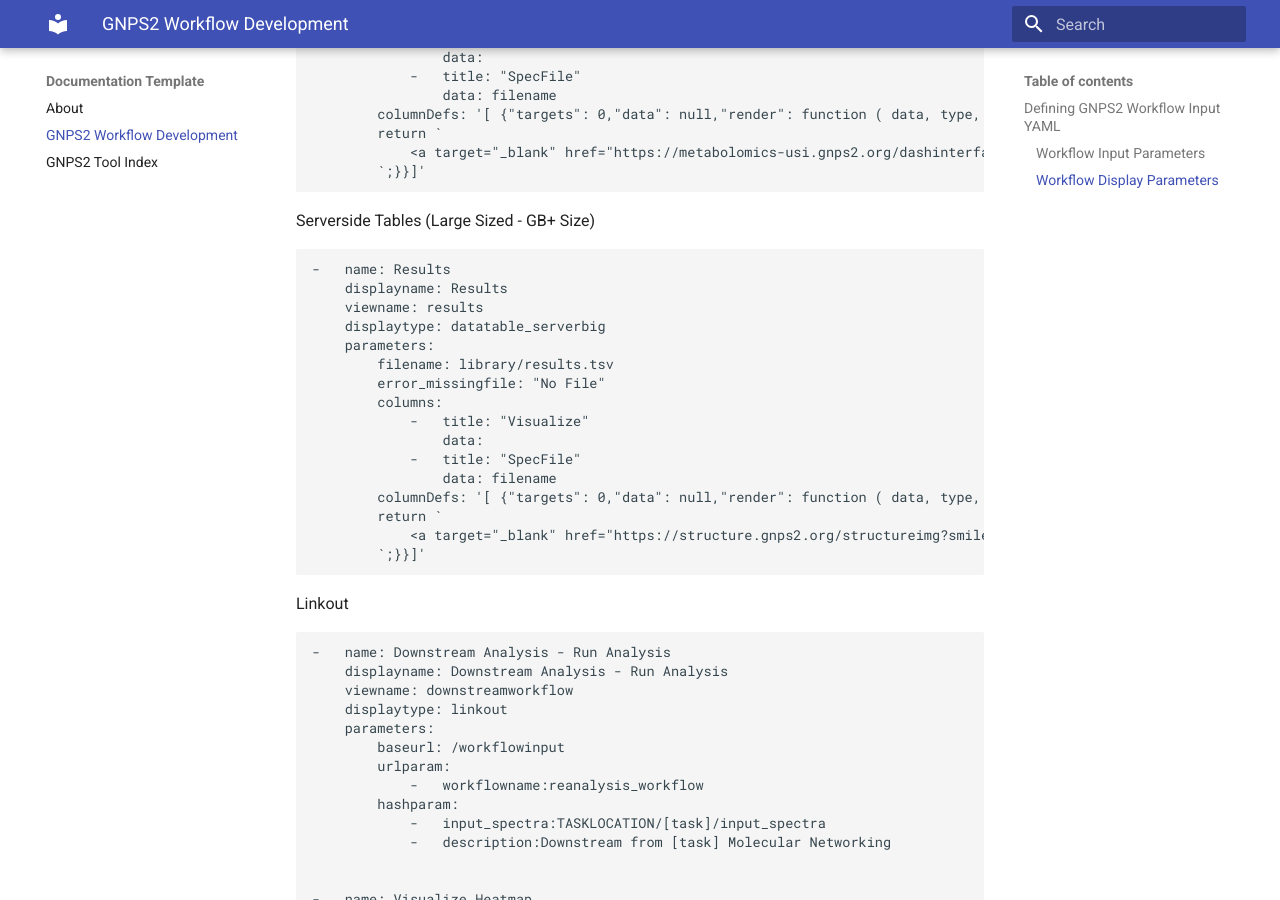
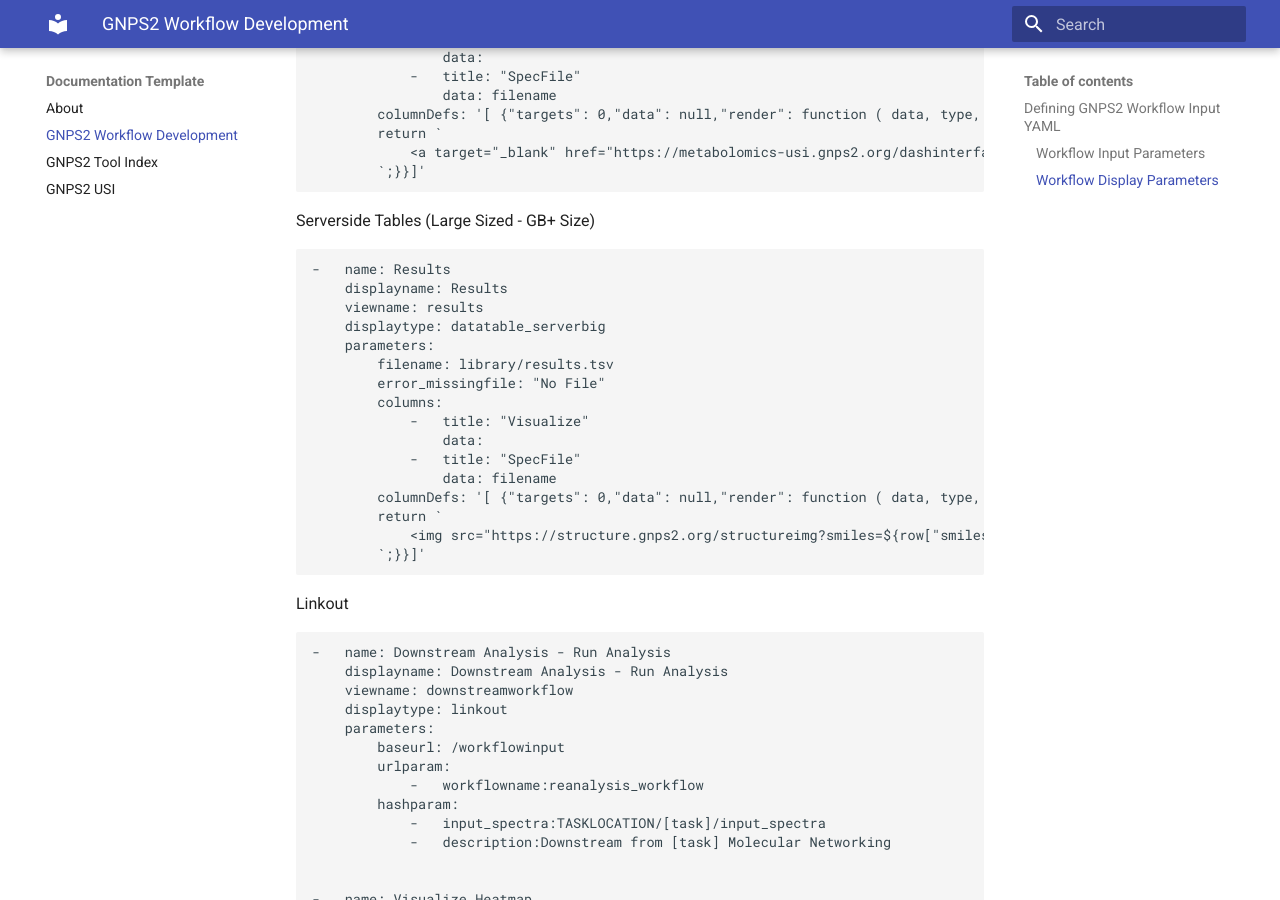
Before and after one commit to Wang-Bioinformatics-Lab/GNPS2_Documentation, an MkDocs documentation site: the page built from docs/workflowdev.md, in a window 1280 px wide and 900 px high, scrolled down 2591 px. Built offline with MkDocs 1.6.1 and Material for MkDocs 9.7.7, drawn with Linux system fonts in a browser that asks for light colours.

Commit message:
adding docs

````diff
--- a/docs/workflowdev.md
+++ b/docs/workflowdev.md
@@ -148,7 +148,7 @@
                 data: filename
         columnDefs: '[ {"targets": 0,"data": null,"render": function ( data, type, row, meta ) {
         return `
-            <a target="_blank" href="https://structure.gnps2.org/structureimg?smiles=${row["smiles"]}">View Spectrum</a>
+            <img src="https://structure.gnps2.org/structureimg?smiles=${row["smiles"]}"/>
         `;}}]'
 ```
 
--- a/mkdocs.yml
+++ b/mkdocs.yml
@@ -4,6 +4,7 @@
     - About: index.md
     - GNPS2 Workflow Development: workflowdev.md
     - GNPS2 Tool Index: toolindex.md
+    - GNPS2 USI: usi.md
 
 theme:
     name: material
````
Also changed, not shown: docs/usi.md (added, +7 -0 lines).
